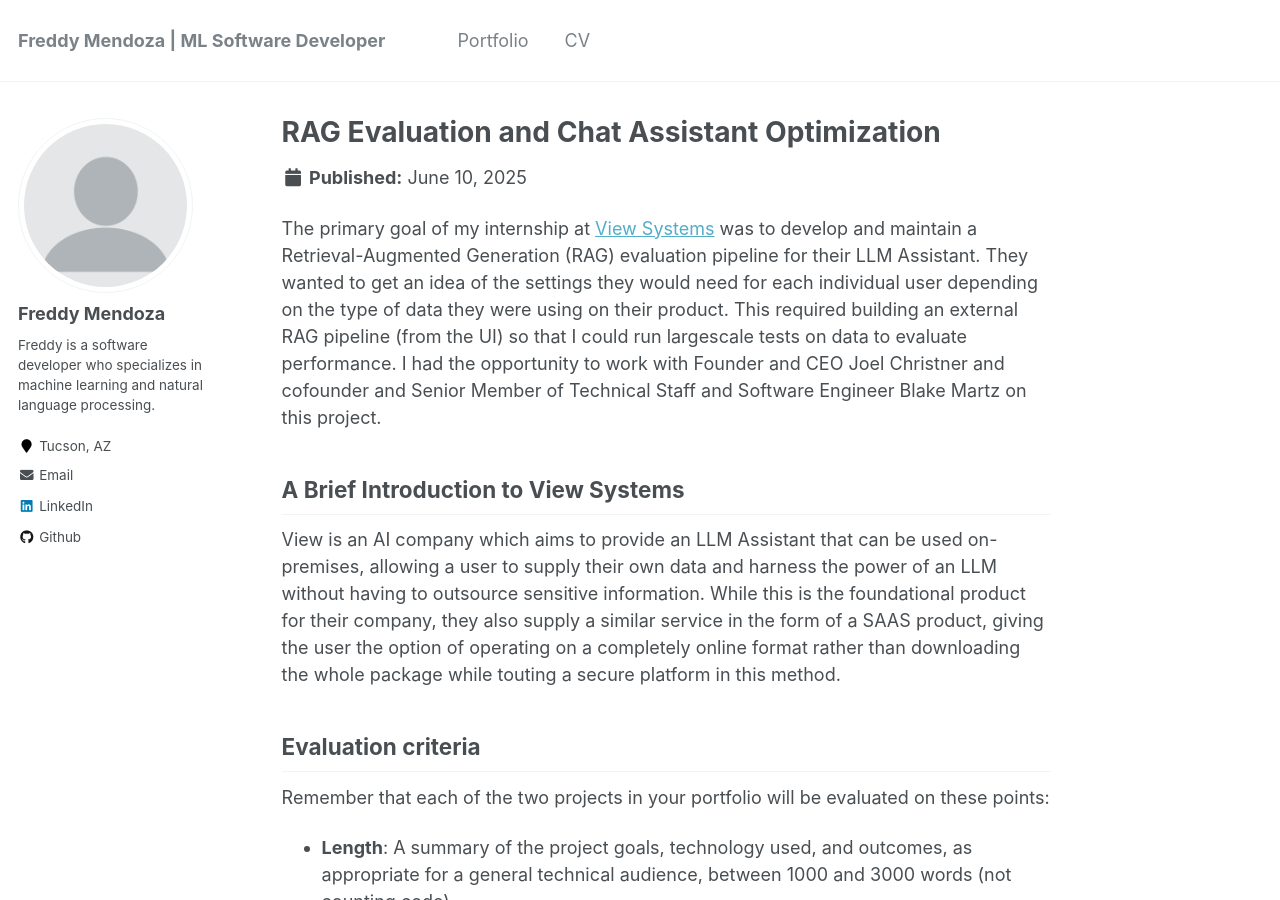
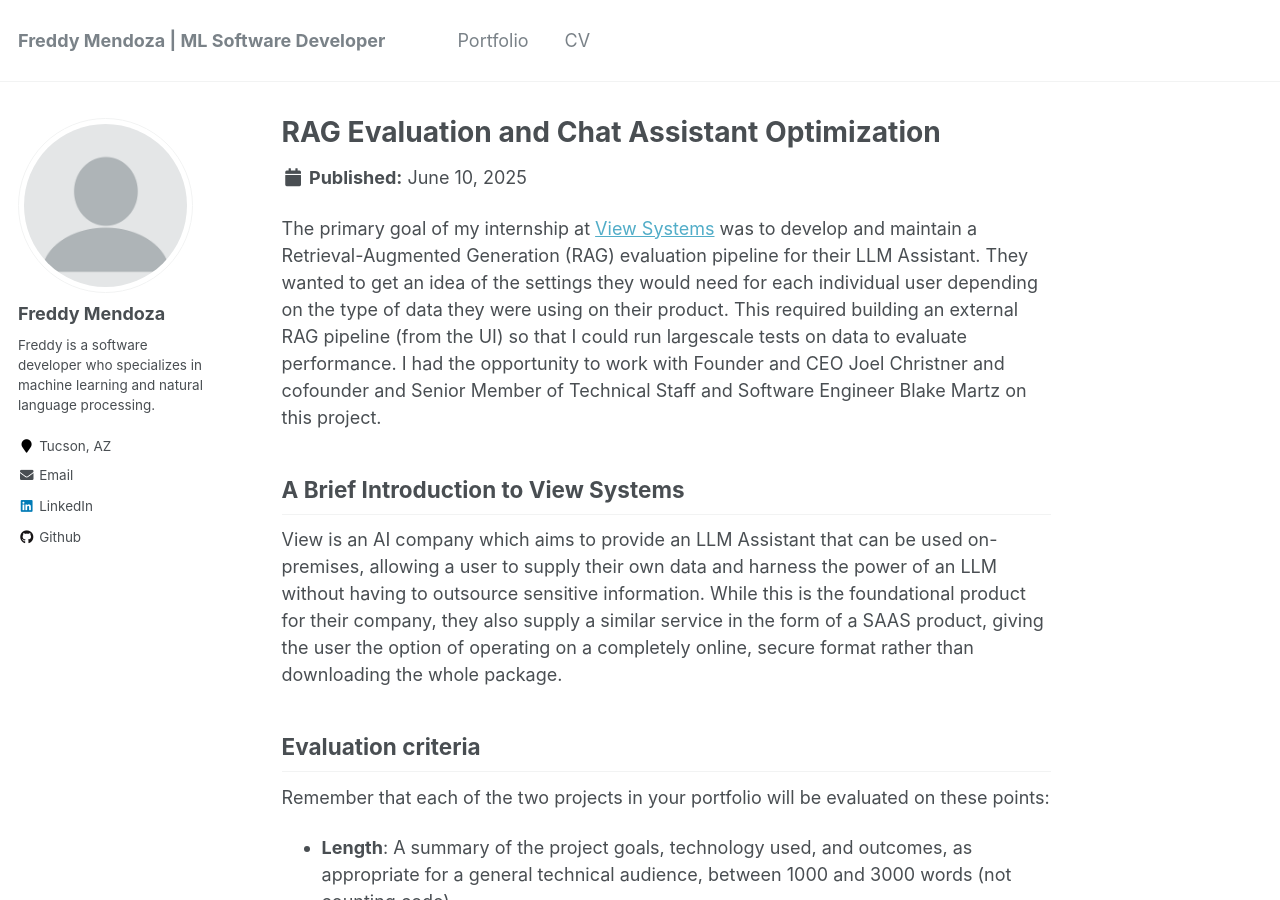
Before and after one commit to fmend/fmend.github.io, a Jekyll site: the page built from _portfolio/portfolio-1.md, in a window 1280 px wide and 900 px high. Built offline with Jekyll 4.4.1, drawn with Linux system fonts in a browser that asks for light colours.

Commit message:
Update portfolio-1.md

```diff
--- a/_portfolio/portfolio-1.md
+++ b/_portfolio/portfolio-1.md
@@ -8,7 +8,7 @@ The primary goal of my internship at [View Systems](https://www.view.io) was to
 
 ## A Brief Introduction to View Systems
 
-View is an AI company which aims to provide an LLM Assistant that can be used on-premises, allowing a user to supply their own data and harness the power of an LLM without having to outsource sensitive information. While this is the foundational product for their company, they also supply a similar service in the form of a SAAS product, giving the user the option of operating on a completely online format rather than downloading the whole package while touting a secure platform in this method.
+View is an AI company which aims to provide an LLM Assistant that can be used on-premises, allowing a user to supply their own data and harness the power of an LLM without having to outsource sensitive information. While this is the foundational product for their company, they also supply a similar service in the form of a SAAS product, giving the user the option of operating on a completely online, secure format rather than downloading the whole package.
 
 ## Evaluation criteria
 Remember that each of the two projects in your portfolio will be evaluated on these points:
```
